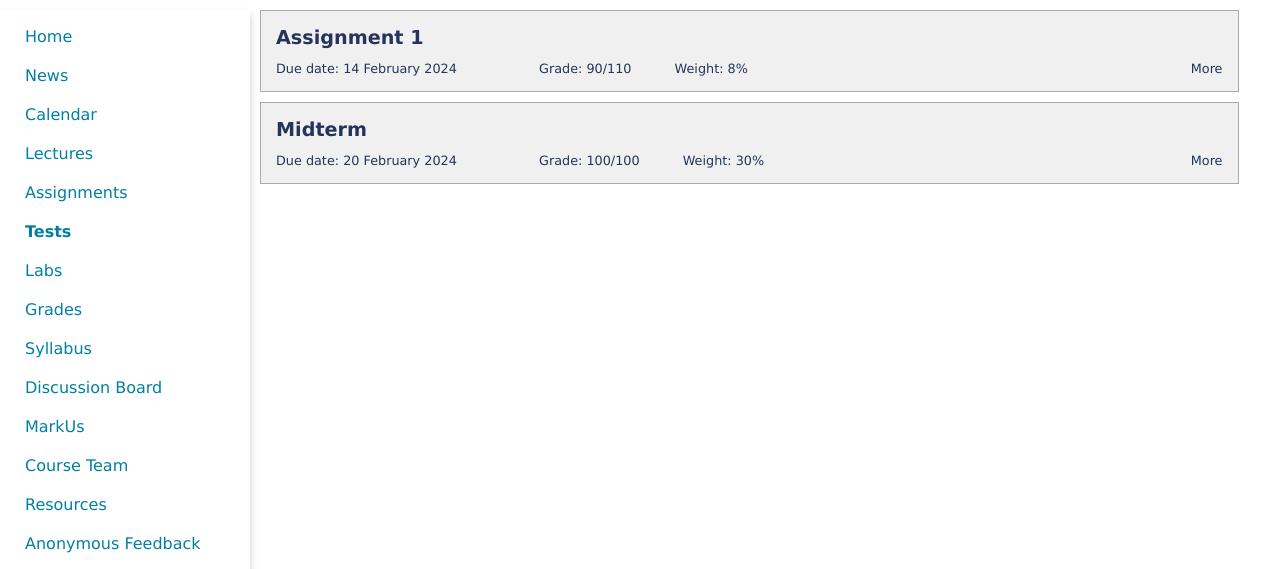
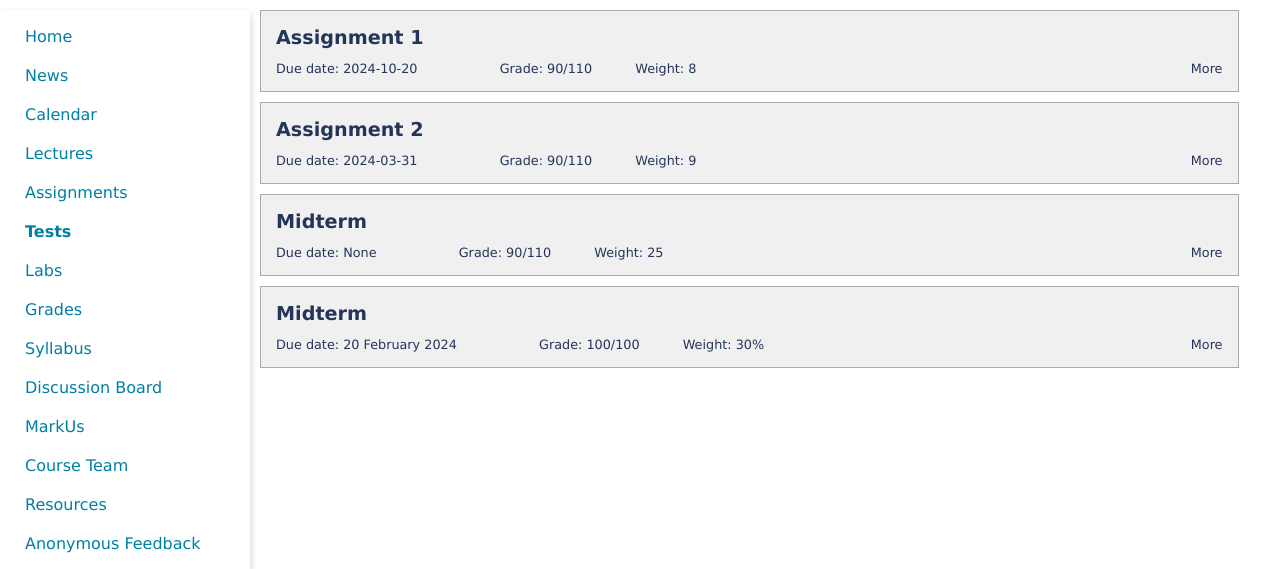
Before and after one commit to BobbyAdiSalim/Course-Website, a Flask app: page /grades in a window 1280 px wide. Shown: the part 90-659 px from the top of the page. Run offline with Flask 3, Linux system fonts and the light colour scheme.

Commit message:
grades sudah for loop

```diff
--- a/templates/grades.html
+++ b/templates/grades.html
@@ -6,24 +6,30 @@
 {% endblock %}
 
 {% block content %}
+
+
 <main class="grades-main">
+
+    {% for test in tests %}
     <div class="assignment-item">
         <div class="assignment-container assignment-header">
-            <div class="assignment assignment-title">Assignment 1</div>
+            <div class="assignment assignment-title">{{ test.name }}</div>
             <div class="header-section header-section1">
-                <span class="assignment due-date">Due date: 14 February 2024</span>
+                <span class="assignment due-date">Due date: {{ test.due_date }}</span>
                 <span class="assignment assignment-grade">Grade: 90/110</span>
-                <span class="assignment assignment-weight">Weight: 8%</span>
+                <span class="assignment assignment-weight">Weight: {{ test.weight }}</span>
             </div>
             <div class="header-section more">More</div>
         </div>
         <div class="assignment-container comment-container">
             <div class="comment-title">Comment:</div>
             <div class="comment">
-                Lorem ipsum dolor sit amet, consectetur adipisicing elit. Quibusdam magni voluptates ullam mollitia, labore, minima ipsam eveniet, sint consequatur rem accusamus! Possimus neque libero, adipisci ea officiis totam assumenda. Modi eos incidunt eveniet dolore neque ex saepe possimus voluptatem tempora necessitatibus exercitationem adipisci commodi vero at asperiores, esse ducimus ad.
+                {{ test.desc }}
             </div>
         </div>
     </div>
+    {% endfor %}
+
     <div class="assignment-item">
         <div class="assignment-container assignment-header">
             <div class="assignment assignment-title">Midterm</div>
```
